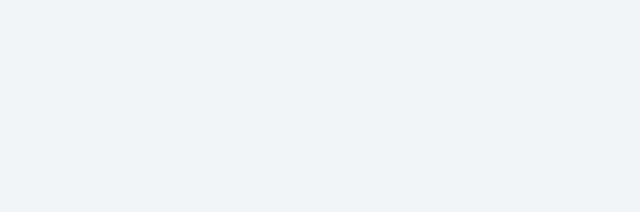
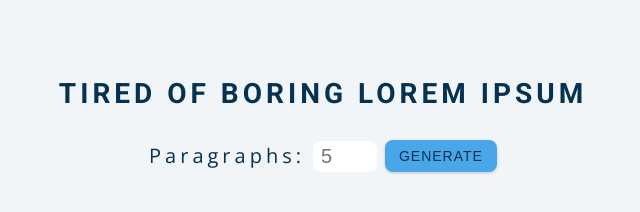
Before and after one commit to i-ninte/odin_, a plain HTML site: page javascript/components-projects/13-lorem-ipsum/index.html in a window 1280 px wide. Shown: the whole page, without its empty margins (317-957 px from the left). Drawn offline with nearby package versions, Linux system fonts and the light colour scheme.

Commit message:
Update index.html

```diff
--- a/javascript/components-projects/13-lorem-ipsum/index.html
+++ b/javascript/components-projects/13-lorem-ipsum/index.html
@@ -9,7 +9,20 @@
     <link rel="stylesheet" href="styles.css" />
   </head>
   <body>
+   <section class="section-center">
+		<h3> Tired of boring lorem ipsum</h3>
 
+		<form  class="lorem-form">
+			<label for="amount">paragraphs:</label>
+			<input type="number" name="amount" id="amount" placeholder="5">
+			<button type="submit" class="btn">
+				generate
+			</button>
+		</form>
+		<article class="lorem-text">
+			</article>
+
+	  </section>
     <!-- javascript -->
     <script src="app.js"></script>
   </body>
```
